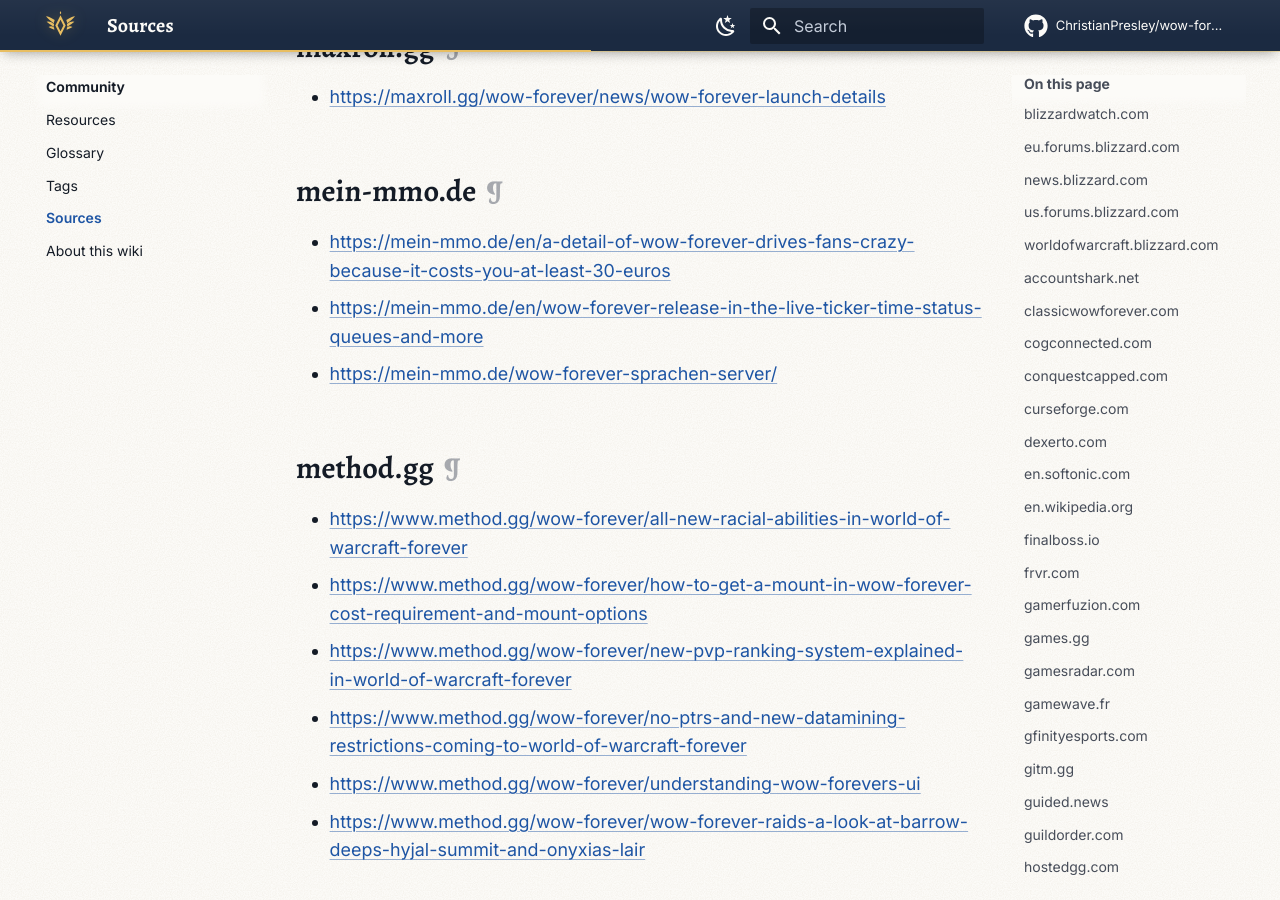
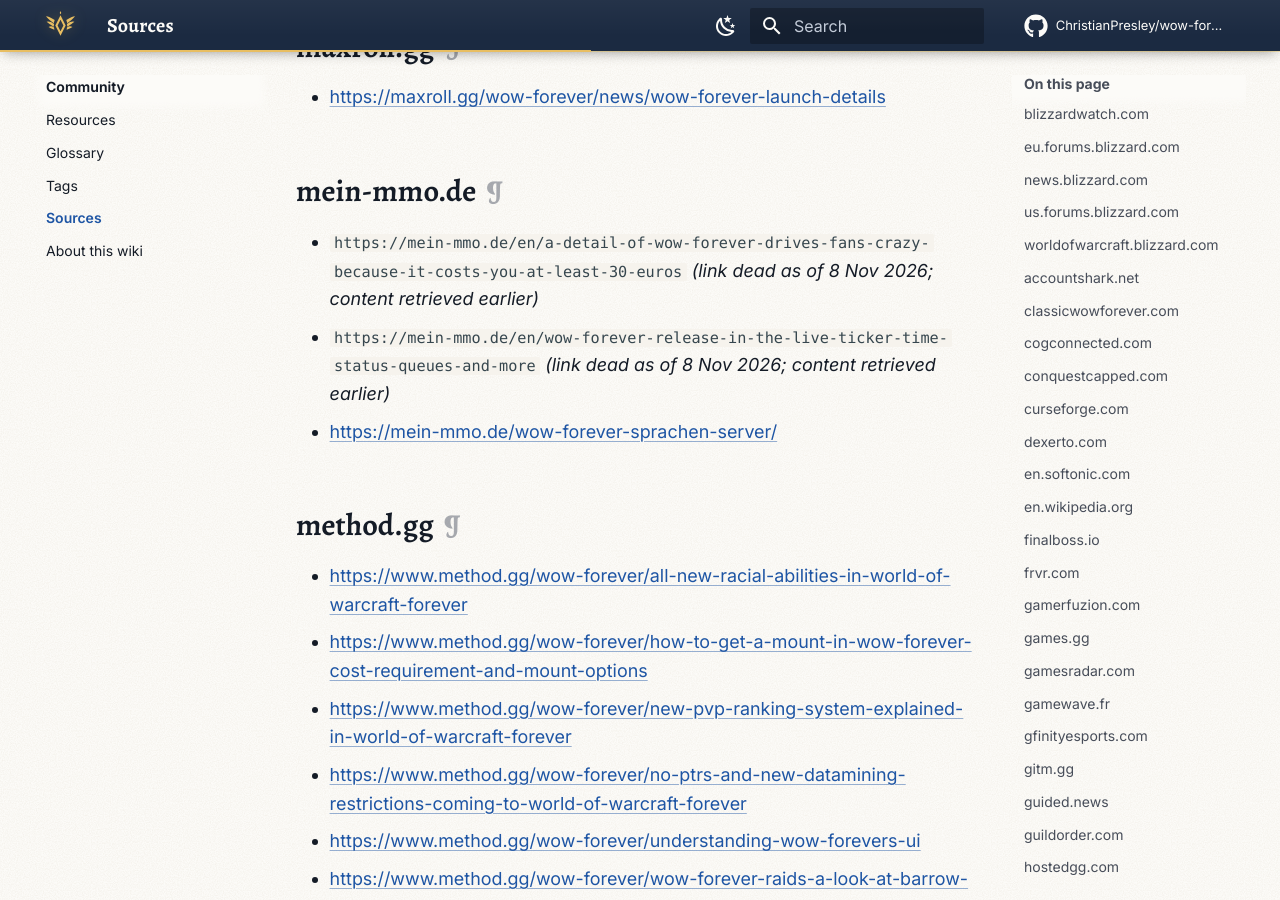
Before and after one commit to ChristianPresley/wow-forever, an MkDocs documentation site: the page built from docs/sources.md, in a window 1280 px wide and 900 px high, scrolled down 7888 px. Built offline with MkDocs 1.6.1 and Material for MkDocs 9.7.7, drawn with Linux system fonts in a browser that asks for light colours; plug-ins that fetch from the network failed and are left out; comment, search, counter and statistics services are not loaded; some of the changed text lies outside the part shown.

Commit message:
Mark three dead source links
Co-Authored-By: Claude Opus 5.5 <noreply@anthropic.com>

```diff
--- a/docs/sources.md
+++ b/docs/sources.md
@@ -178,8 +178,8 @@ Every page on this wiki was compiled from public web sources between the BlizzCo
 
 ## mein-mmo.de
 
-- <https://mein-mmo.de/en/a-detail-of-wow-forever-drives-fans-crazy-because-it-costs-you-at-least-30-euros>
-- <https://mein-mmo.de/en/wow-forever-release-in-the-live-ticker-time-status-queues-and-more>
+- `https://mein-mmo.de/en/a-detail-of-wow-forever-drives-fans-crazy-because-it-costs-you-at-least-30-euros` *(link dead as of 8 Nov 2026; content retrieved earlier)*
+- `https://mein-mmo.de/en/wow-forever-release-in-the-live-ticker-time-status-queues-and-more` *(link dead as of 8 Nov 2026; content retrieved earlier)*
 - <https://mein-mmo.de/wow-forever-sprachen-server/>
 
 ## method.gg
@@ -216,7 +216,7 @@ Every page on this wiki was compiled from public web sources between the BlizzCo
 
 ## playnews.gg
 
-- <https://www.playnews.gg/guides/addons-wow-forever-lesquels-installer-et-lesquels-remplacent-ceux-de-classic>
+- `https://www.playnews.gg/guides/addons-wow-forever-lesquels-installer-et-lesquels-remplacent-ceux-de-classic` *(link dead as of 8 Nov 2026; content retrieved earlier)*
 
 ## seramate.com
 
```
